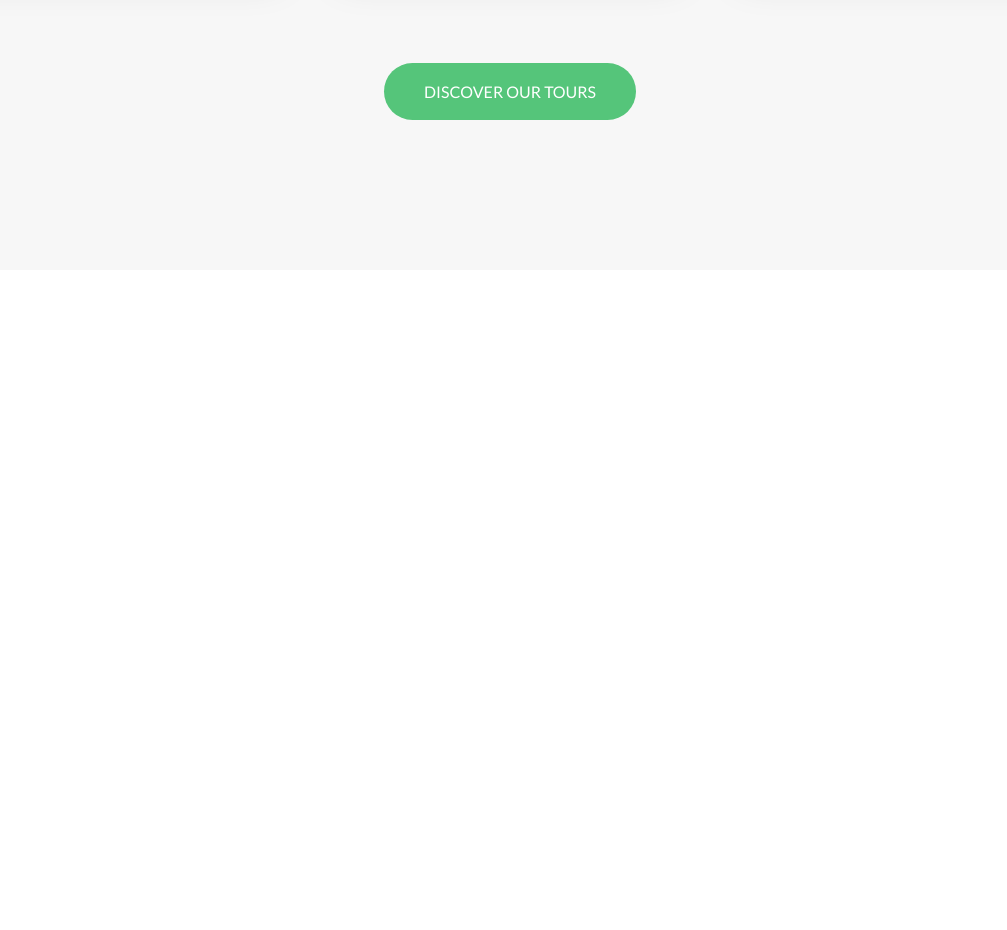
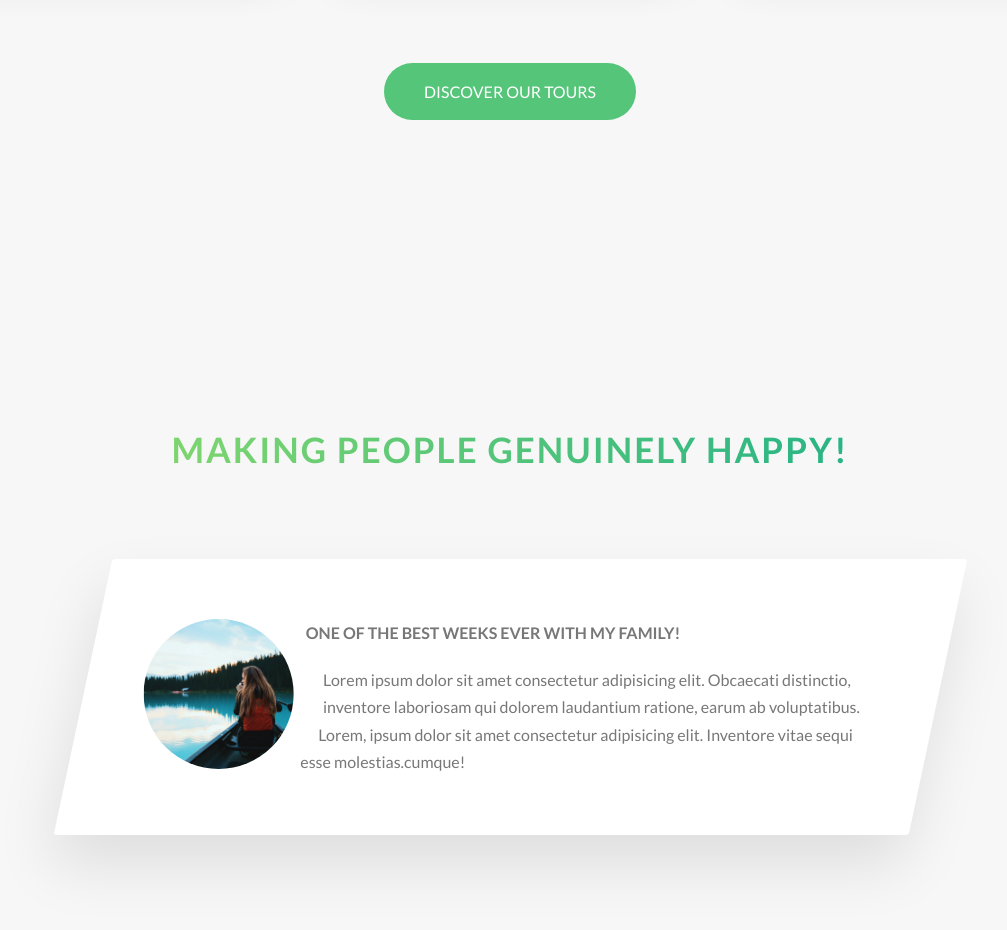
Before and after one commit to Cesar-Jim/sass-advanced, a website: page index.html in a window 1280 px wide. Shown: the part 3067-3997 px from the top of the page, without its empty margins (130-1137 px from the left). Before the commit the page ends 3367 px from the top, so only its background shows below. Drawn offline with Linux system fonts and the light colour scheme.

Commit message:
working on first story (story section)

```diff
--- a/index.html
+++ b/index.html
@@ -262,6 +262,39 @@
           </a>
         </div>
       </section>
+
+      <!--SECTION STORIES-->
+      <section class="section-stories">
+        <div class="u-center-text u-margin-bottom-big">
+          <!--This is a utility class only for centering the h2 text-->
+          <h2 class="heading-secondary">
+            Making people genuinely happy!
+          </h2>
+        </div>
+        <div class="row">
+          <div class="story">
+            <figure class="story__shape">
+              <img
+                class="story__img"
+                src="img/nat-8.jpg"
+                alt="Person on a tour"
+              />
+            </figure>
+            <div class="story__text">
+              <h3 class="heading-tertiary u-margin-bottom-small">
+                One of the best weeks ever with my family!
+              </h3>
+              <p>
+                Lorem ipsum dolor sit amet consectetur adipisicing elit.
+                Obcaecati distinctio, inventore laboriosam qui dolorem
+                laudantium ratione, earum ab voluptatibus. Lorem, ipsum dolor
+                sit amet consectetur adipisicing elit. Inventore vitae sequi
+                esse molestias.cumque!
+              </p>
+            </div>
+          </div>
+        </div>
+      </section>
     </main>
 
     <!--GRID ARCHITECTURE:-->
--- /dev/null
+++ b/sass/components/_story.scss
@@ -0,0 +1,44 @@
+.story {
+  width: 75%;
+  margin: 0 auto; // use this to center when it is a block element inside another block element
+  box-shadow: 0 3rem 6rem rgba($color-black, 0.1);
+  background-color: $color-white;
+  border-radius: 3px;
+  padding: 6rem;
+  padding-left: 9rem;
+  font-size: $default-font-size;
+  transform: skewX(
+    -12deg
+  ); // this will skew the parent and all the children. So the children need to be skewed on the opposite direction to cancel (see next line below)
+
+  & > * {
+    transform: skewX(
+      12deg
+    ); // also apply this same skew to the text and the image independently to take effct
+  }
+
+  &__shape {
+    width: 15rem;
+    height: 15rem;
+    float: left; // in order to make the rest of the content around the shape
+    -webkit-shape-outside: circle(50% at 50% 50%);
+    shape-outside: circle(
+      50% at 50% 50%
+    ); // give the text a rounded shape border on the left side. The first number is the radius of the circle. 50% will be half the width and the heigh of the element, in this case, 15rem / 2 = 7.5rem. For this to work, the element must be floated and have defined width and height!
+
+    -webkit-clip-path: circle(50% at 50% 50%);
+    clip-path: circle(
+      50% at 50% 50%
+    ); // using the same circle as defined above in the shape-outside
+
+    transform: translateX(-3rem) skewX(12deg); // moving floats is always best to use transforms
+  }
+
+  &__img {
+    height: 100%; // flexible images for responsive web design always need a width or height. NO EXCEPTION!
+  }
+
+  &__text {
+    transform: skewX(12deg);
+  }
+}
--- a/sass/main.scss
+++ b/sass/main.scss
@@ -1,18 +1,19 @@
-@import './abstracts/functions';
-@import './abstracts/mixins';
-@import './abstracts/variables';
+@import "./abstracts/functions";
+@import "./abstracts/mixins";
+@import "./abstracts/variables";
 
-@import './base/animations';
-@import './base/base';
-@import './base/typography';
-@import './base/utilities';
+@import "./base/animations";
+@import "./base/base";
+@import "./base/typography";
+@import "./base/utilities";
 
-@import './components/button';
-@import './components//card';
-@import './components/composition';
-@import './components/feature-box';
+@import "./components/button";
+@import "./components//card";
+@import "./components/composition";
+@import "./components/feature-box";
+@import "./components/story";
 
-@import './layout/grid';
-@import './layout/header';
+@import "./layout/grid";
+@import "./layout/header";
 
-@import './pages/home';
+@import "./pages/home";
--- a/sass/pages/_home.scss
+++ b/sass/pages/_home.scss
@@ -29,3 +29,9 @@
   background-color: $color-grey-light-1;
   padding: 25rem 0 15rem 0;
 }
+
+.section-stories {
+  padding: 15rem 0;
+  background-color: $color-grey-light-1;
+  font-size: $default-font-size;
+}
```
Also changed, not shown: css/style.css.
